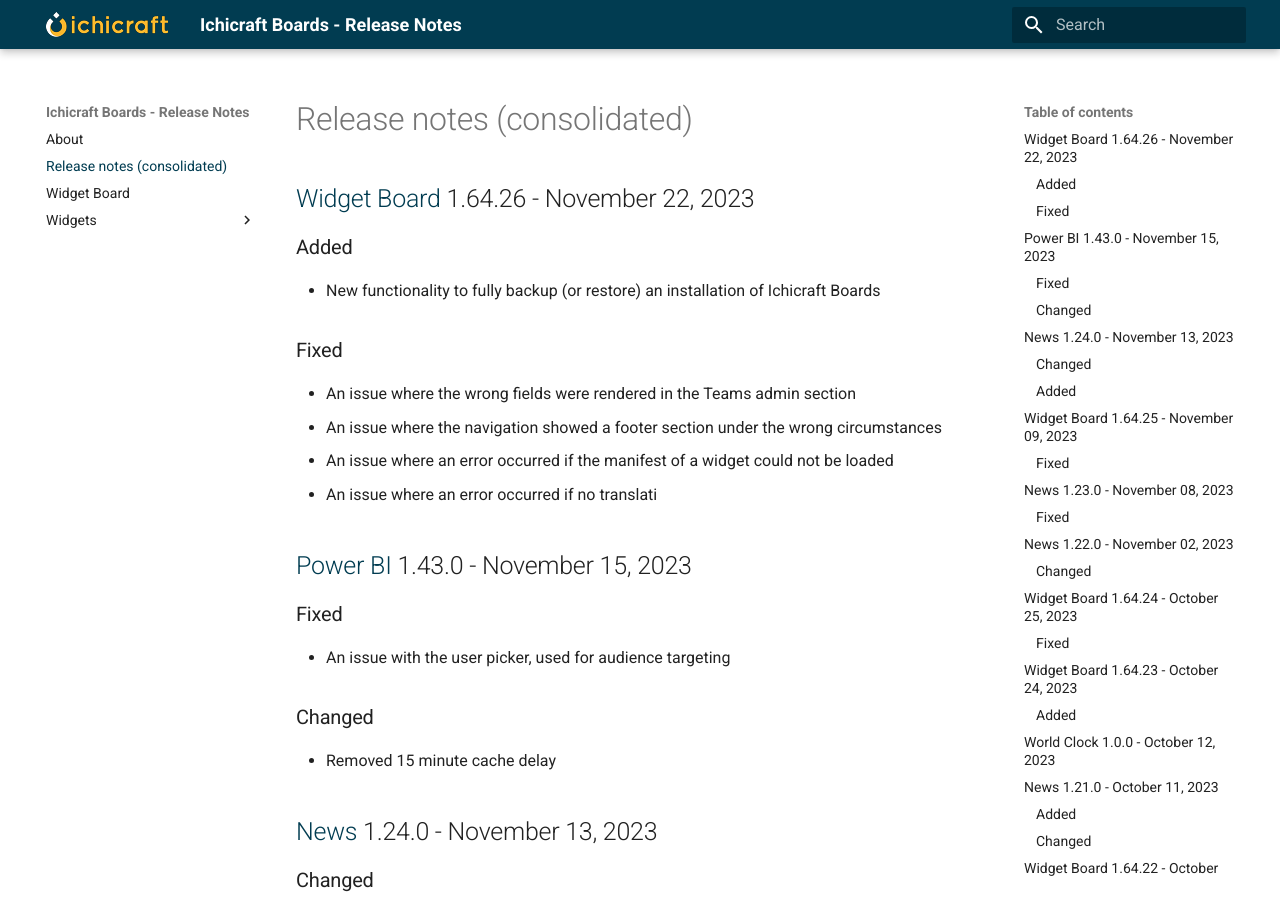
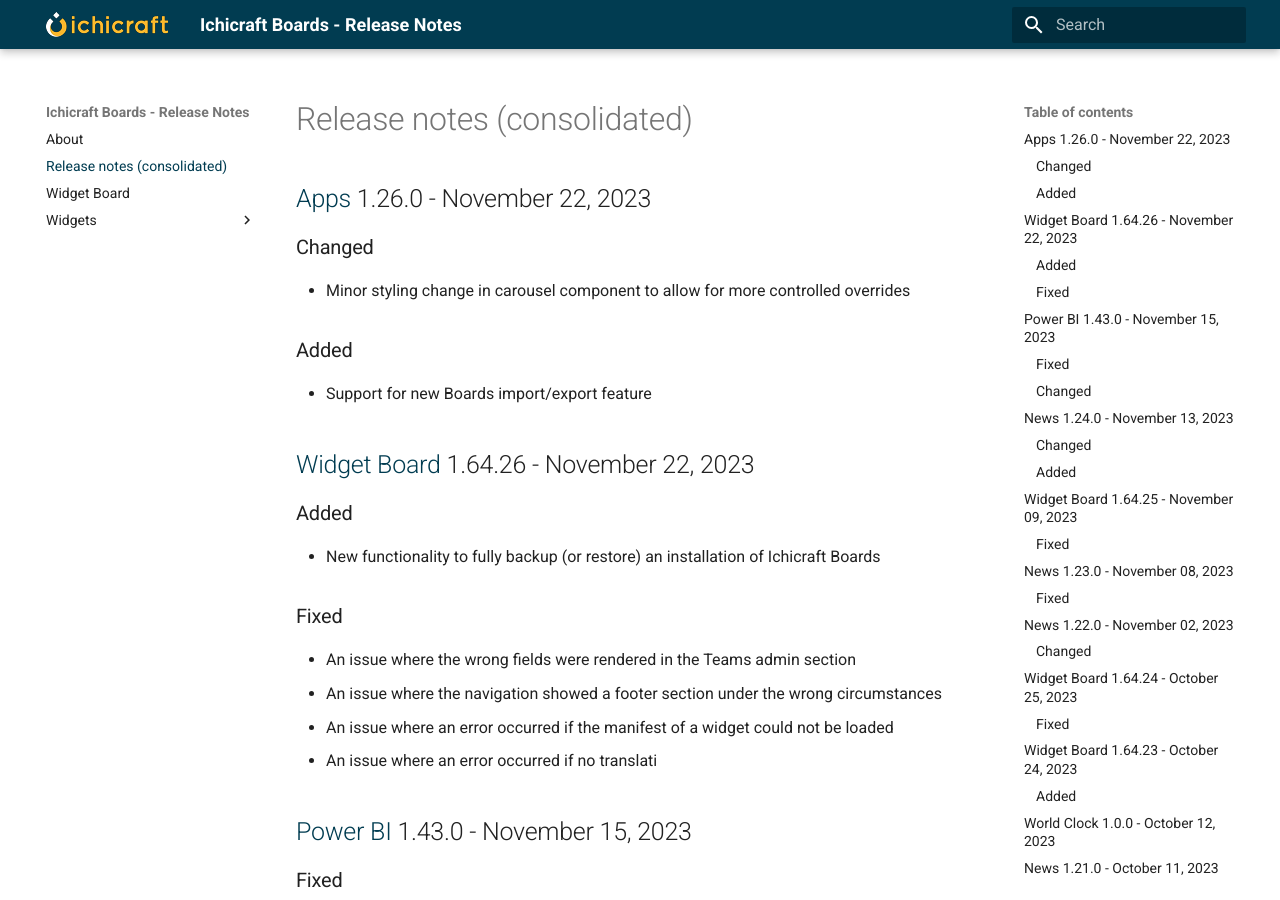
Before and after one commit to ichicraft/widgets-docs, an MkDocs documentation site: the page built from docs/Release-notes-(consolidated).md, in a window 1280 px wide and 900 px high. Built offline with MkDocs 1.6.1 and Material for MkDocs 9.7.7, drawn with Linux system fonts in a browser that asks for light colours.

Commit message:
Release notes updated by BuildService

```diff
--- a/docs/Release-notes-(consolidated).md
+++ b/docs/Release-notes-(consolidated).md
@@ -1,3 +1,11 @@
+## [Apps](./Widgets/Apps.md) 1.26.0 - November 22, 2023
+
+### Changed
+- Minor styling change in carousel component to allow for more controlled overrides
+
+### Added
+- Support for new Boards import/export feature
+
 ## [Widget Board](./Widget Board.md) 1.64.26 - November 22, 2023
 
 ### Added
```
Also changed, not shown: docs/Widgets/Apps.md (+8 -0 lines).
